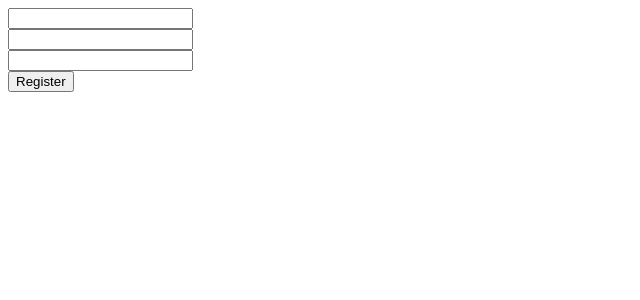
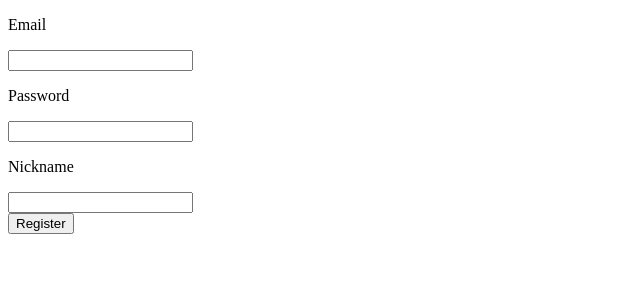
Before and after one commit to 4oBuko/flashcards, a Vue app in the folder client/: page /register in a window 1280 px wide. Shown: the top 300 px of the page, without its empty margins (0-640 px from the left). Built offline with nearby package versions, Linux system fonts and the light colour scheme.

Commit message:
add names for form fields

```diff
--- a/client/src/views/Login.vue
+++ b/client/src/views/Login.vue
@@ -1,29 +1,33 @@
 <template>
   <div>
-    <input v-model="email" type="email" name="email" id="email"/>
-    <br/>
-    <input v-model="password" type="password" name="password" id="password"/>
-    <br/>
+    <p>Email</p>
+    <input v-model="email" type="email" name="email" id="email" />
+    <br />
+    <p>Password</p>
+    <input v-model="password" type="password" name="password" id="password" />
+    <br />
     <button v-on:click="loginUser">Login</button>
     <p>{{ this.loginResult }}</p>
   </div>
 </template>
 
 <script>
-import {login} from "@/api/FlashcardsApi";
+import { login } from "@/api/FlashcardsApi";
 
 export default {
   data() {
     return {
       email: "",
       password: "",
-      loginResult: ""
+      loginResult: "",
     };
   },
 
   methods: {
     loginUser() {
-      const result = login(this.email, this.password).then(response => this.loginResult = response.message);
+      const result = login(this.email, this.password).then(
+        (response) => (this.loginResult = response.message)
+      );
     },
   },
 };
--- a/client/src/views/Register.vue
+++ b/client/src/views/Register.vue
@@ -1,7 +1,9 @@
 <template>
   <div>
+    <p>Email</p>
     <input v-model="email" type="email" name="email" id="email" />
     <br />
+    <p>Password</p>
     <input
       v-model="password"
       type="password"
@@ -10,6 +12,7 @@
       id="password"
     />
     <br />
+    <p>Nickname</p>
     <input
       v-model="nickname"
       type="text"
@@ -20,6 +23,7 @@
     />
     <br />
     <button v-on:click="registerUser">Register</button>
+    <p>{{ this.registrationMessage }}</p>
   </div>
 </template>
 
@@ -33,6 +37,7 @@ export default {
       nickname: "",
       email: "",
       password: "",
+      registrationMessage: "",
     };
   },
   methods: {
@@ -41,8 +46,10 @@ export default {
         this.nickname,
         this.email,
         this.password
-      );
-      console.log(response);
+      ).then((r) => (this.registrationMessage = r.message));
+      this.nickname = "";
+      this.email = "";
+      this.password = "";
     },
   },
 };
```
